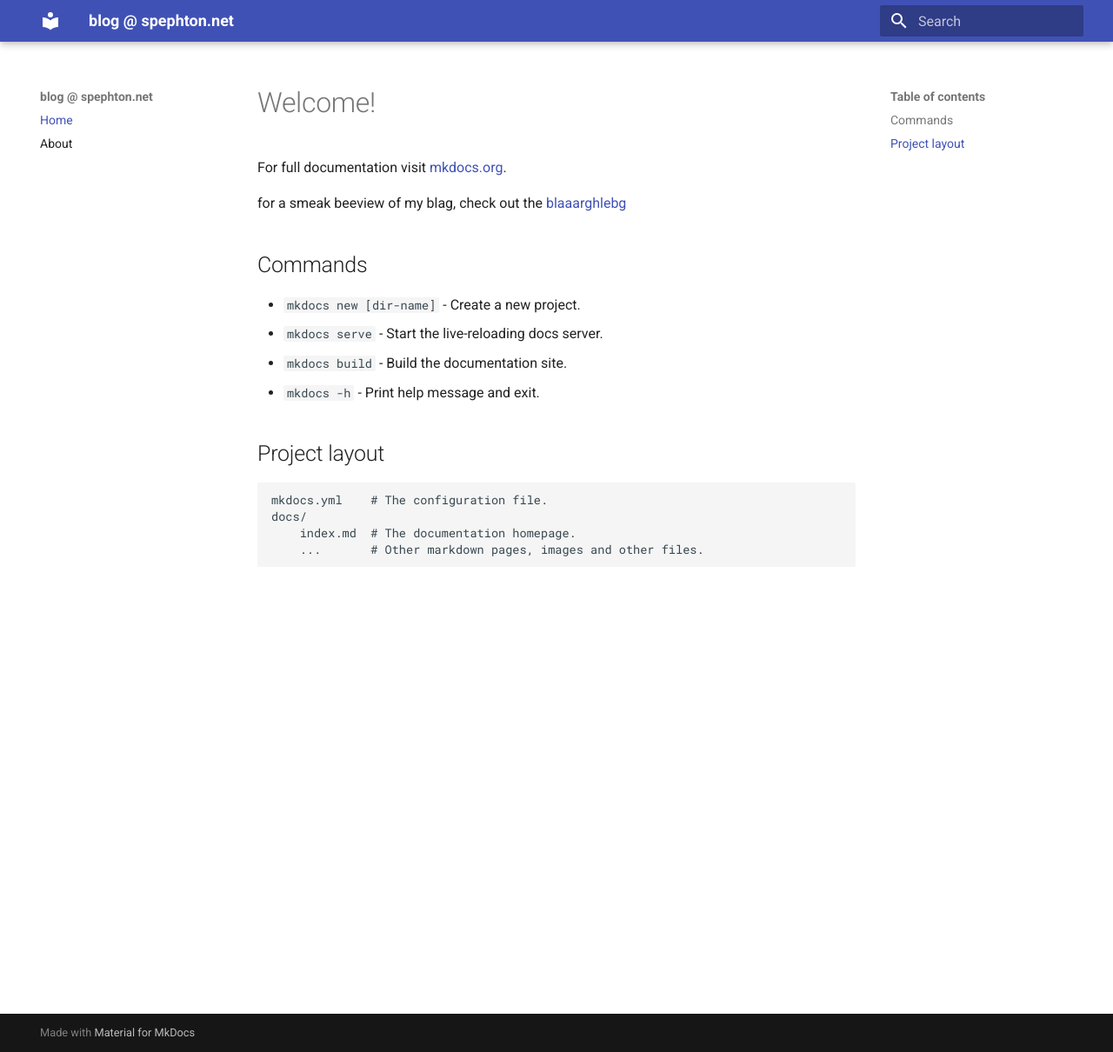
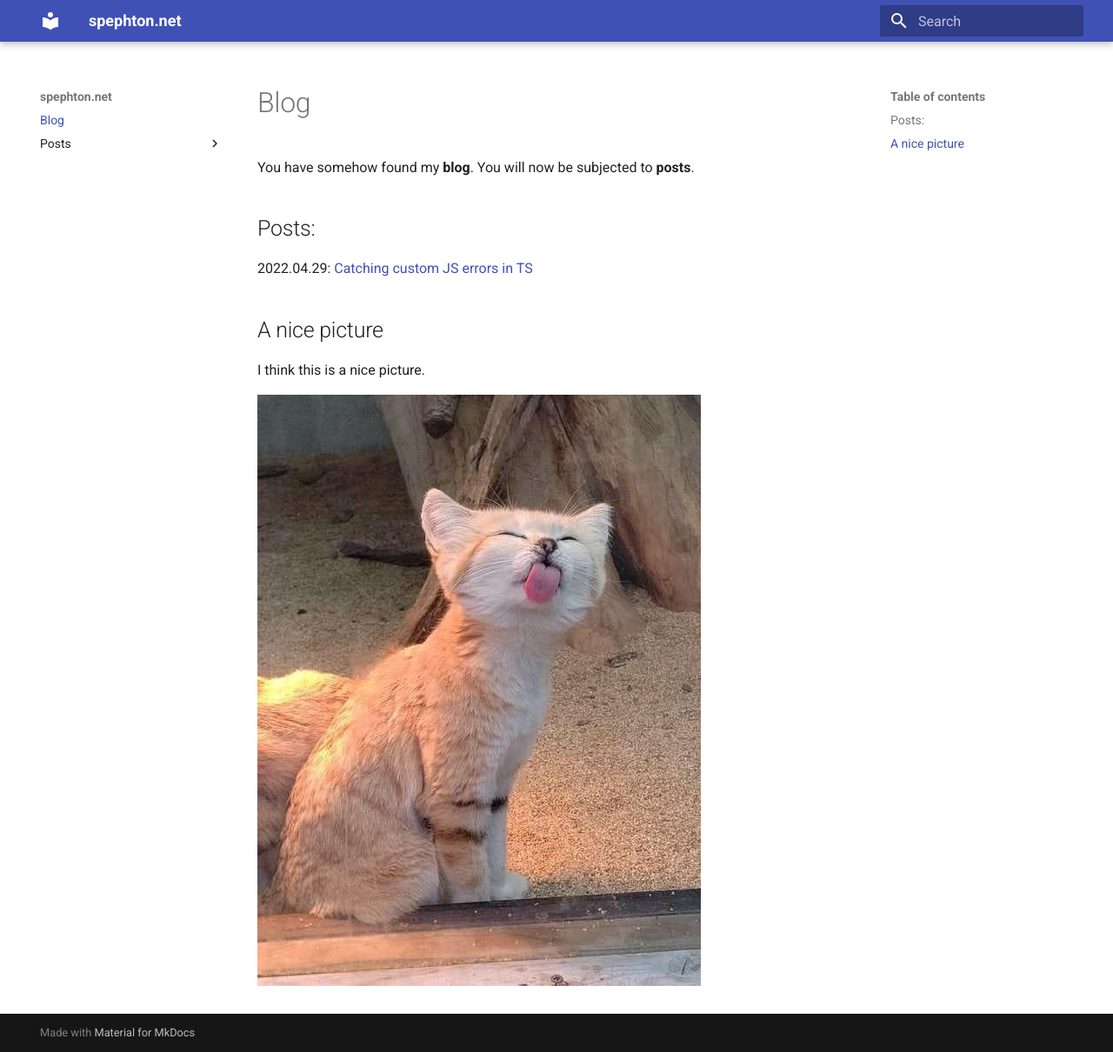
Before and after one commit to spephton/blog, an MkDocs documentation site: the page built from blog/index.md, in a window 1280 px wide and 1210 px high. Shown: the whole window at 87% size. Built offline with MkDocs 1.6.1 and Material for MkDocs 9.7.7, drawn with Linux system fonts in a browser that asks for light colours.

Commit message:
Make blog including first post, remove tutorial

```diff
--- /dev/null
+++ b/blog/index.md
@@ -0,0 +1,13 @@
+# Blog
+
+You have somehow found my **blog**. You will now be subjected to **posts**.
+
+## Posts:
+2022.04.29: [Catching custom JS errors in TS](posts/handlingErrorInTS.md)
+
+
+## A nice picture
+
+I think this is a nice picture.
+
+![he licc](img/licc.jpeg)
--- a/docs/index.md
+++ /dev/null
@@ -1,19 +0,0 @@
-# Welcome!
-
-For full documentation visit [mkdocs.org](https://www.mkdocs.org).
-
-for a smeak beeview of my blag, check out the [blaaarghlebg](mydirectory/index.md)
-
-## Commands
-
-* `mkdocs new [dir-name]` - Create a new project.
-* `mkdocs serve` - Start the live-reloading docs server.
-* `mkdocs build` - Build the documentation site.
-* `mkdocs -h` - Print help message and exit.
-
-## Project layout
-
-    mkdocs.yml    # The configuration file.
-    docs/
-        index.md  # The documentation homepage.
-        ...       # Other markdown pages, images and other files.
--- a/mkdocs.yml
+++ b/mkdocs.yml
@@ -1,8 +1,12 @@
-site_name: 'blog @ spephton.net'
+site_name: 'spephton.net'
 site_url: https://example.com
-nav:
-    - Home: index.md
-    - About: about.md
 theme: material
-
-# docs_dir: 'posts'
+docs_dir: 'blog'
+markdown_extensions:
+  - pymdownx.highlight:
+      anchor_linenums: true
+      line_spans: __span
+      pygments_lang_class: true
+  - pymdownx.inlinehilite
+  - pymdownx.snippets
+  - pymdownx.superfences
```
Also changed, not shown: blog/posts/handlingErrorInTS.md (renamed from posts/handlingErrorInTS.md, +21 -10 lines), docs/about.md (deleted, +0 -61 lines), docs/mydirectory/index.md (deleted, +0 -10 lines), index.md (deleted, +0 -6 lines), blog/img/favicon.ico (renamed from docs/img/favicon.ico), blog/img/licc.jpeg (renamed from docs/img/licc.jpeg).
